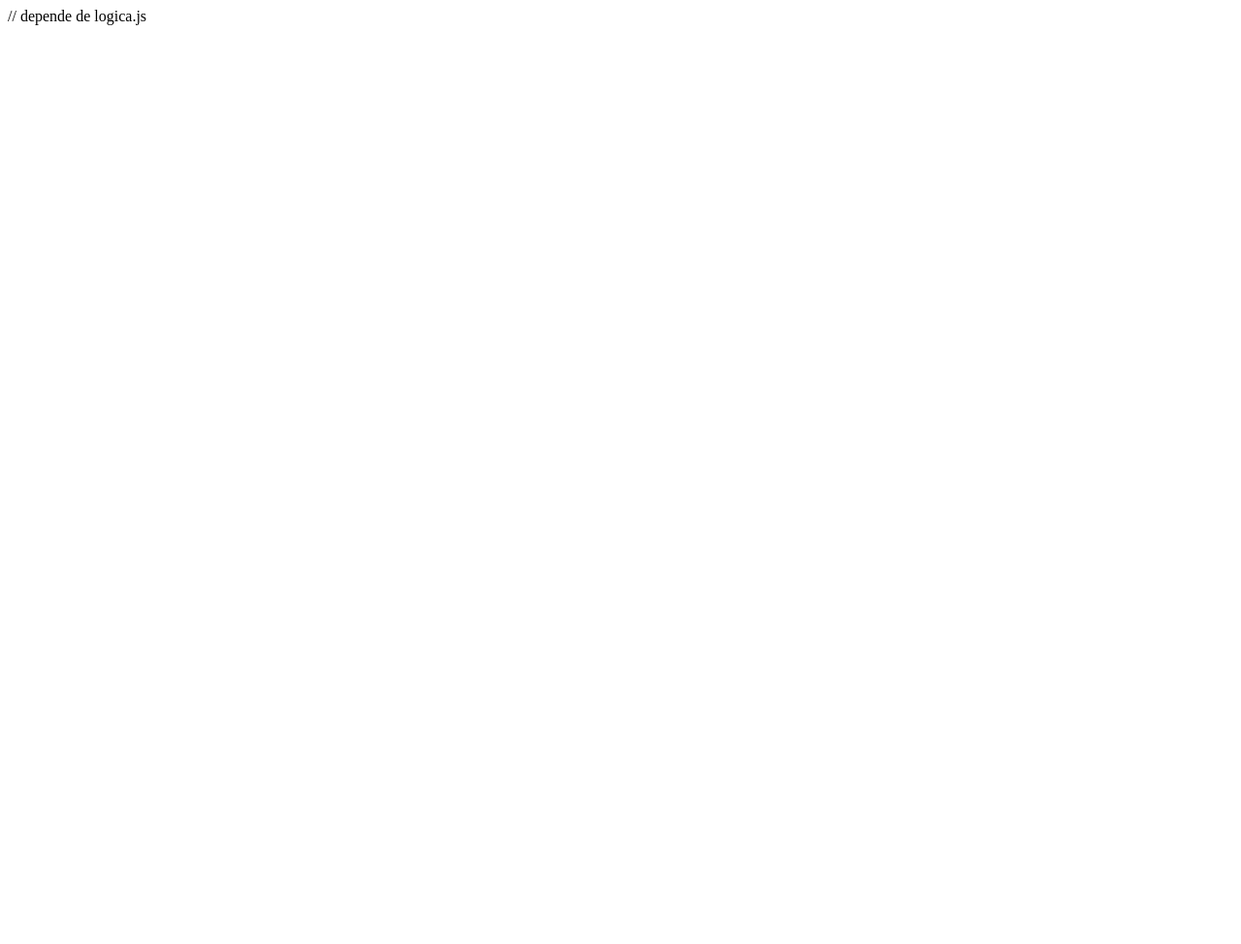
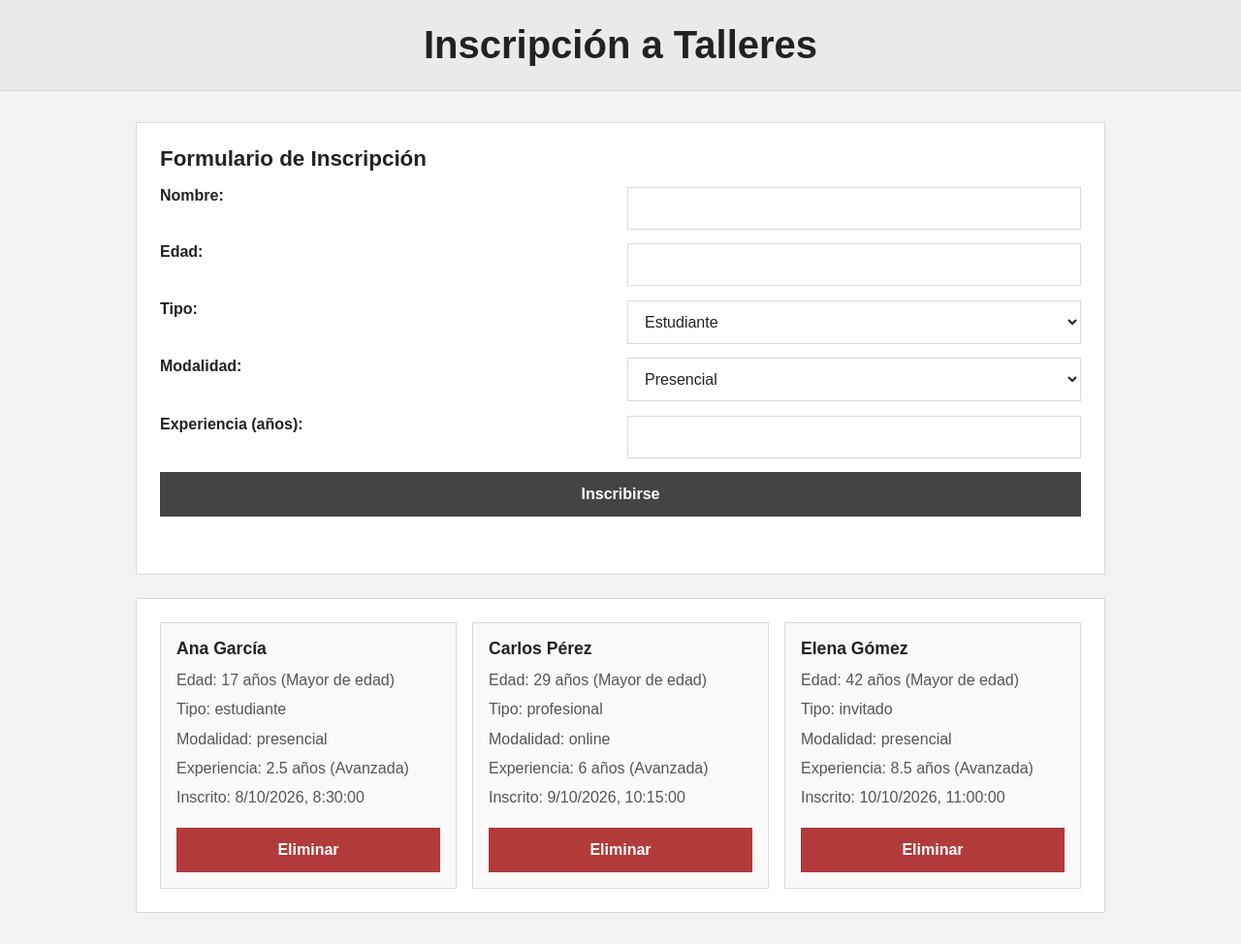
Before and after one commit to MparrillaL/Inscripcion_talleres, a plain HTML site: page index.html in a window 1280 px wide. Shown: the whole page at 97% size. Before the commit the page ends 800 px from the top, so only its background shows below. Drawn offline with Linux system fonts and the light colour scheme.

Commit message:
logica de app con formulario y tarjetas iniciales + html + css

```diff
--- a/css/estilos.css
+++ b/css/estilos.css
@@ -0,0 +1,148 @@
+:root {
+    --fondo: #f2f2f2;
+    --panel: #ffffff;
+    --texto: #222222;
+    --texto-suave: #555555;
+    --borde: #d9d9d9;
+    --primario: #444444;
+    --primario-oscuro: #2d2d2d;
+    --rojo: #b33a3a;
+}
+
+* {
+    box-sizing: border-box;
+}
+
+body {
+    margin: 0;
+    font-family: Arial, Helvetica, sans-serif;
+    background: var(--fondo);
+    color: var(--texto);
+}
+
+header {
+    background: #eaeaea;
+    border-bottom: 1px solid var(--borde);
+    padding: 1.5rem 1rem;
+    text-align: center;
+}
+
+header h1 {
+    margin: 0;
+    color: var(--texto);
+    font-size: clamp(1.8rem, 4vw, 2.5rem);
+}
+
+main {
+    width: min(1000px, 90%);
+    margin: 2rem auto;
+    display: grid;
+    gap: 1.5rem;
+}
+
+main section {
+    background: var(--panel);
+    border: 1px solid var(--borde);
+    border-radius: 0;
+    padding: 1.5rem;
+}
+
+h2 {
+    margin-top: 0;
+    margin-bottom: 1rem;
+    font-size: 1.4rem;
+    color: var(--texto);
+}
+
+form {
+    display: grid;
+    gap: 0.9rem;
+}
+
+label {
+    font-weight: 600;
+    color: var(--texto);
+}
+
+input,
+select,
+button {
+    font: inherit;
+}
+
+input,
+select {
+    width: 100%;
+    padding: 0.75rem 0.8rem;
+    border: 1px solid var(--borde);
+    background: #fff;
+    color: var(--texto);
+}
+
+button {
+    display: inline-flex;
+    align-items: center;
+    justify-content: center;
+    height: 46px;
+    border: none;
+    background: var(--primario);
+    color: #fff;
+    padding: 0.9rem 1rem;
+    font-weight: 600;
+    cursor: pointer;
+    line-height: 1;
+}
+
+button:hover {
+    background: var(--primario-oscuro);
+}
+
+#errores {
+    margin-top: 1rem;
+    color: var(--rojo);
+    min-height: 1.2rem;
+    font-weight: 600;
+}
+
+#tarjetas {
+    display: grid;
+    grid-template-columns: repeat(auto-fit, minmax(230px, 1fr));
+    gap: 1rem;
+}
+
+.tarjeta {
+    background: #fafafa;
+    border: 1px solid var(--borde);
+    padding: 1rem;
+}
+
+.tarjeta h3 {
+    margin: 0 0 0.6rem;
+    font-size: 1.1rem;
+}
+
+.tarjeta p {
+    margin: 0.4rem 0;
+    color: var(--texto-suave);
+    line-height: 1.5;
+}
+
+.tarjeta button {
+    width: 100%;
+    margin-top: 0.8rem;
+    background: var(--rojo);
+}
+
+.tarjeta button:hover {
+    background: #9a2d2d;
+}
+
+@media (min-width: 700px) {
+    form {
+        grid-template-columns: 1fr 1fr;
+    }
+
+    form button {
+        grid-column: 1 / -1;
+    }
+}
--- a/index.html
+++ b/index.html
@@ -1,14 +1,51 @@
 <!DOCTYPE html>
-<html lang="en">
+<html lang="es">
 <head>
     <meta charset="UTF-8">
     <meta name="viewport" content="width=device-width, initial-scale=1.0">
     <title>Inscripción Talleres</title>
-    <link rel="stylesheet" href="/css/estilos.css">
-    <script src="/js/logica.js" defer></script>
-    <script src="/js/app.js" defer></script> // depende de logica.js
+    <link rel="stylesheet" href="./css/estilos.css">
+    <script type="module" src="./js/app.js"></script>
 </head>
 <body>
+    <header>
+        <h1>Inscripción a Talleres</h1>
+    </header>
 
+    <main>
+        <section>
+            <h2>Formulario de Inscripción</h2>
+            <form id="formulario">
+                <label for="nombre">Nombre:</label>
+                <input type="text" id="nombre" name="nombre" required>
+
+                <label for="edad">Edad:</label>
+                <input type="number" id="edad" name="edad" required>
+
+                <label for="tipo">Tipo:</label>
+                <select id="tipo" name="tipo" required>
+                    <option value="estudiante">Estudiante</option>
+                    <option value="profesional">Profesional</option>
+                    <option value="invitado">Invitado</option>
+                </select>
+
+                <label for="modalidad">Modalidad:</label>
+                <select id="modalidad" name="modalidad" required>
+                    <option value="presencial">Presencial</option>
+                    <option value="online">Online</option>
+                </select>
+
+                <label for="experiencia">Experiencia (años):</label>
+                <input type="number" id="experiencia" name="experiencia" required>
+
+                <button type="submit">Inscribirse</button>
+            </form>
+            <div id="errores"></div>
+        </section>
+
+        <section id="tarjetas">
+            <h2>Participantes Inscritos</h2>
+        </section>
+    </main>
 </body>
 </html>
--- a/js/app.js
+++ b/js/app.js
@@ -0,0 +1,111 @@
+import { participantes, validarParticipante, generarId, normalizarParticipante, obtenerClasificacionEdad, obtenerClasificacionExperiencia } from './logica.js';
+
+// Seleccionamos los elementos del HTML que vamos a manipular.
+const formulario = document.querySelector('#formulario');
+const contenedorTarjetas = document.querySelector('#tarjetas');
+const contenedorErrores = document.querySelector('#errores');
+
+// Creamos la tarjeta visual para cada participante.
+function crearTarjeta(participante) {
+    const tarjeta = document.createElement('section');
+    tarjeta.classList.add('tarjeta');
+
+    // Nombre del participante.
+    const titulo = document.createElement('h3');
+    titulo.textContent = participante.nombre;
+    tarjeta.appendChild(titulo);
+
+    // Edad y su clasificación.
+    const edad = document.createElement('p');
+    const claseEdad = obtenerClasificacionEdad(participante.edad);
+    edad.textContent = `Edad: ${participante.edad} años (${claseEdad})`;
+    tarjeta.appendChild(edad);
+
+    // Tipo de participante.
+    const tipo = document.createElement('p');
+    tipo.textContent = `Tipo: ${participante.tipo}`;
+    tarjeta.appendChild(tipo);
+
+    // Modalidad elegida.
+    const modalidad = document.createElement('p');
+    modalidad.textContent = `Modalidad: ${participante.modalidad}`;
+    tarjeta.appendChild(modalidad);
+
+    // Experiencia y su clasificación.
+    const experiencia = document.createElement('p');
+    const claseExp = obtenerClasificacionExperiencia(participante.experiencia);
+    experiencia.textContent = `Experiencia: ${participante.experiencia} años (${claseExp})`;
+    tarjeta.appendChild(experiencia);
+
+    // Fecha de inscripción en formato español.
+    const fecha = document.createElement('p');
+    fecha.textContent = `Inscrito: ${new Date(participante.fechaInscripcion).toLocaleString('es-ES')}`;
+    tarjeta.appendChild(fecha);
+
+    // Botón para eliminar el participante.
+    const botonBorrar = document.createElement('button');
+    botonBorrar.textContent = 'Eliminar';
+    botonBorrar.addEventListener('click', () => {
+        const confirmar = confirm(`¿Seguro que quieres eliminar a ${participante.nombre}?`);
+        if (confirmar) {
+            const indice = participantes.indexOf(participante);
+            if (indice !== -1) {
+                participantes.splice(indice, 1);
+            }
+            renderLista();
+        }
+    });
+    tarjeta.appendChild(botonBorrar);
+
+    return tarjeta;
+}
+
+// Pintamos la lista completa de participantes en el DOM.
+function renderLista() {
+    contenedorTarjetas.textContent = '';
+
+    for (const participante of participantes) {
+        const tarjeta = crearTarjeta(participante);
+        contenedorTarjetas.appendChild(tarjeta);
+    }
+}
+
+// Cuando el usuario envía el formulario, procesamos los datos.
+formulario.addEventListener('submit', (event) => {
+    event.preventDefault();
+
+    // Recogemos los valores introducidos por el usuario.
+    const datos = {
+        nombre: formulario.nombre.value,
+        edad: formulario.edad.value,
+        tipo: formulario.tipo.value,
+        modalidad: formulario.modalidad.value,
+        experiencia: formulario.experiencia.value
+    };
+
+    // Si los datos son válidos, creamos un nuevo participante.
+    if (validarParticipante(datos)) {
+        const participanteNormalizado = normalizarParticipante(datos);
+        const nuevoParticipante = {
+            id: generarId(participantes),
+            nombre: participanteNormalizado.nombre,
+            edad: participanteNormalizado.edad,
+            tipo: participanteNormalizado.tipo,
+            modalidad: participanteNormalizado.modalidad,
+            fechaInscripcion: new Date().toISOString(),
+            experiencia: participanteNormalizado.experiencia
+        };
+
+        // Añadimos el participante y volvemos a pintar la lista.
+        participantes.push(nuevoParticipante);
+        renderLista();
+        contenedorErrores.textContent = '';
+        formulario.reset();
+    } else {
+        // Mostramos un mensaje si los datos no son correctos.
+        contenedorErrores.textContent = 'Error: Datos inválidos.';
+    }
+});
+
+// Al cargar la página, mostramos los participantes iniciales.
+renderLista();
--- a/js/logica.js
+++ b/js/logica.js
@@ -1,5 +1,6 @@
 
-const participantes = [
+// Array inicial con tres participantes para que haya datos al cargar la página.
+export const participantes = [
     {
         id: 483721,
         nombre: "Ana García",
@@ -29,57 +30,89 @@ const participantes = [
     }
 ];
 
-function validarParticipante(datos) {
+// Normaliza los datos del formulario para guardar el participante limpio.
+export function normalizarParticipante(datos) {
+    return {
+        nombre: datos.nombre.trim(),
+        edad: Number(datos.edad.trim()),
+        tipo: datos.tipo.trim().toLowerCase(),
+        modalidad: datos.modalidad.trim().toLowerCase(),
+        experiencia: Number(datos.experiencia.trim())
+    };
+}
+
+// Comprueba si los datos del formulario son válidos.
+export function validarParticipante(datos) {
     let esValido = true;
 
-    const nombreLimpio = datos.nombre.trim();
+    const participanteNormalizado = normalizarParticipante(datos);
 
-    const edadLimpia = datos.edad.trim();
-    const edadNumero = Number(edadLimpia);
-
-    const tipoLimpio = datos.tipo.trim().toLowerCase();
-
-    const modalidadLimpia = datos.modalidad.trim().toLowerCase();
-
-    const experienciaLimpia = datos.experiencia.trim();
-    const experienciaNumero = Number(experienciaLimpia);
-
-    if (nombreLimpio.length < 2 || nombreLimpio.length > 60) {
+    // El nombre debe tener entre 2 y 60 caracteres.
+    if (participanteNormalizado.nombre.length < 2 || participanteNormalizado.nombre.length > 60) {
         esValido = false;
     }
 
-    if (edadLimpia === "" || isNaN(edadNumero) || edadNumero < 0 || edadNumero > 120) {
+    // La edad debe ser un número entero entre 0 y 120.
+    if (!Number.isInteger(participanteNormalizado.edad) || participanteNormalizado.edad < 0 || participanteNormalizado.edad > 120) {
         esValido = false;
     }
 
-    if (tipoLimpio !== "estudiante" && tipoLimpio !== "profesional" && tipoLimpio !== "invitado") {
+    // El tipo debe ser uno de los permitidos.
+    if (participanteNormalizado.tipo !== "estudiante" && participanteNormalizado.tipo !== "profesional" && participanteNormalizado.tipo !== "invitado") {
         esValido = false;
     }
 
-
-    if (modalidadLimpia !== "presencial" && modalidadLimpia !== "online") {
+    // La modalidad debe ser presencial o online.
+    if (participanteNormalizado.modalidad !== "presencial" && participanteNormalizado.modalidad !== "online") {
         esValido = false;
     }
 
-    if (experienciaLimpia === "" || isNaN(experienciaNumero) || !isFinite(experienciaNumero) || experienciaNumero < 0 || experienciaNumero > 10) {
+    // La experiencia debe ser un número válido y estar entre 0 y 10.
+    if (isNaN(participanteNormalizado.experiencia) || !isFinite(participanteNormalizado.experiencia) || participanteNormalizado.experiencia < 0 || participanteNormalizado.experiencia > 10) {
         esValido = false;
     }
 
     return esValido;
 }
 
-function generarId(participantes) {
+// Genera un identificador aleatorio y único para cada participante.
+export function generarId(participantes) {
     let intentos = 1;
+
     while (intentos <= 100) {
         const newID = Math.floor(Math.random() * (999999 - 100000 + 1)) + 100000;
-        const encontrado = participantes.find(participante => participante.id === newID)
-        if (encontrado !== undefined) {
-            intentos++;
-            continue;
-        } else {
+        const encontrado = participantes.find(participante => participante.id === newID);
+
+        // Si el ID no existe, lo devolvemos.
+        if (encontrado === undefined) {
             return newID;
         }
+
+        intentos++;
     }
+
     console.error("Error: Se ha alcanzado el límite de 100 intentos sin generar un ID único.");
     return null;
 }
+
+// Devuelve la clasificación de la edad para mostrarla en la tarjeta.
+export function obtenerClasificacionEdad(participante) {
+    const edad = participante.edad;
+
+    if (edad < 18) {
+        return "Menor de edad";
+    } else {
+        return "Mayor de edad";
+    }
+}
+
+// Devuelve la clasificación según los años de experiencia.
+export function obtenerClasificacionExperiencia(participante) {
+    if (participante.experiencia < 4) {
+        return "Inicial";
+    } else if (participante.experiencia < 7) {
+        return "Intermedia";
+    } else {
+        return "Avanzada";
+    }
+}
```
